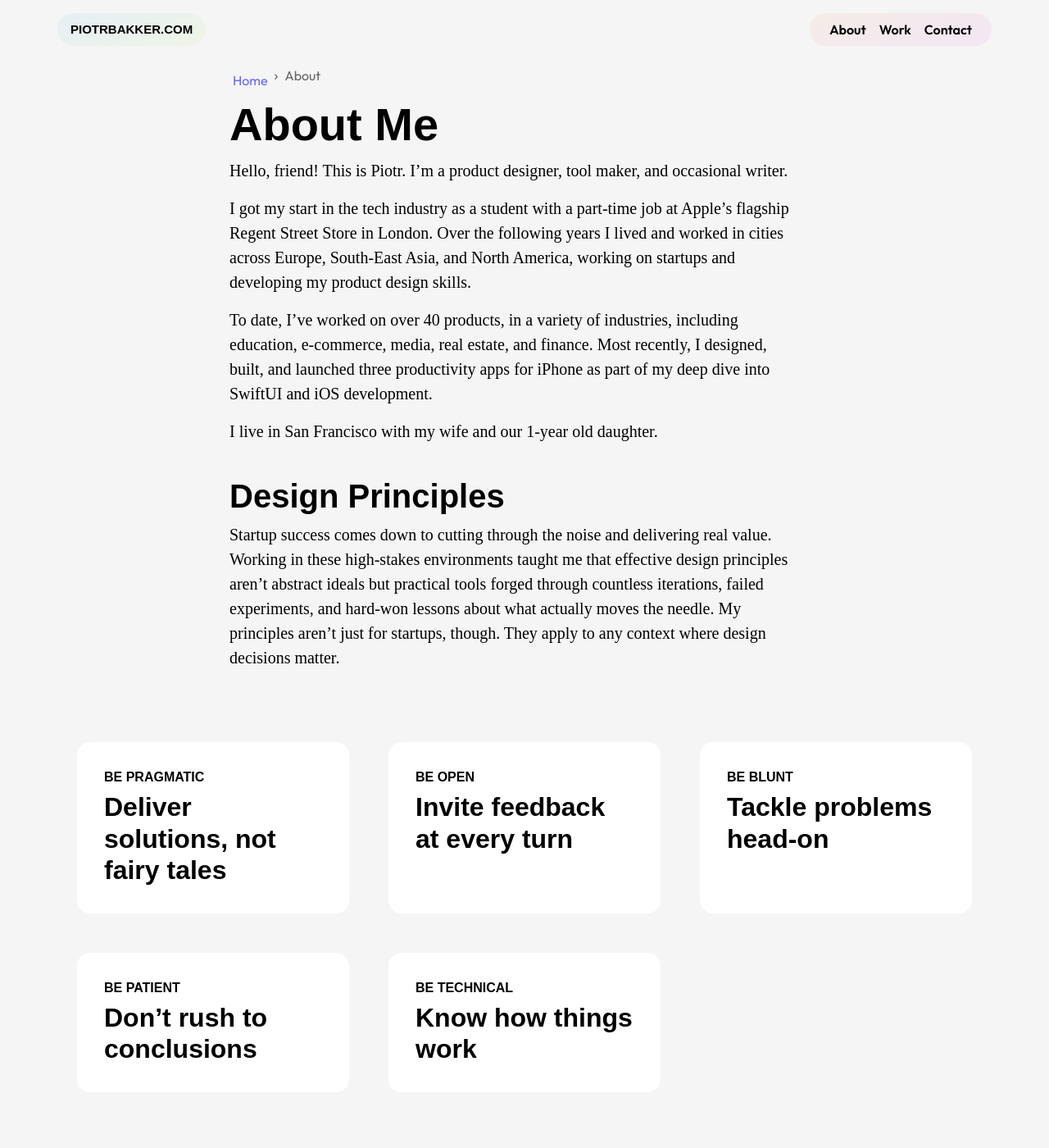
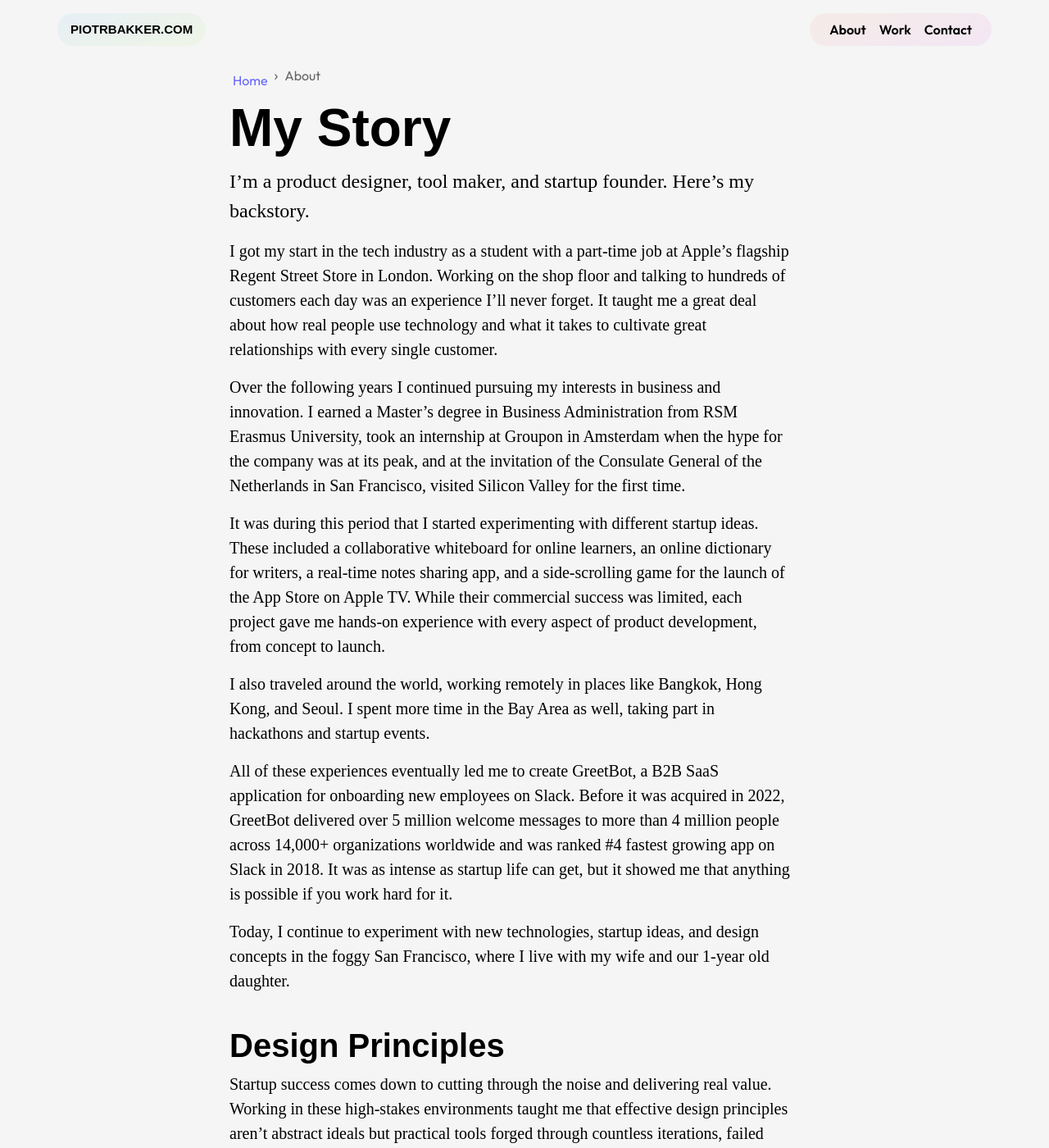
Before and after one commit to piotrbakker/piotrbakker.com, a Jekyll site: the page built from about.html, in a window 1280 px wide and 1400 px high. Shown: the whole window at 82% size. Built offline with Jekyll 4.4.1, drawn with Linux system fonts in a browser that asks for light colours; some web fonts are replaced.

Commit message:
Change heading to 'My Story' and update content.

```diff
--- a/about.html
+++ b/about.html
@@ -6,11 +6,14 @@
     <div class="row justify-content-center">
       <div class="col-md-10 col-xl-8 pe-lg-5">
         {% include breadcrumbs.html %}
-        <h1 class="display-4 fw-bold text-style-primary text-sans-serif">About Me</h1>
-        <p class="fs-5 text-style-primary text-serif">Hello, friend! This is Piotr. I’m a product designer, tool maker, and occasional writer.</p>
-        <p class="fs-5 text-style-primary text-serif">I got my start in the tech industry as a student with a part&#8209;time job at Apple’s flagship Regent Street Store in London. Over the following years I lived and worked in cities across Europe, South&#8209;East Asia, and North America, working on startups and developing my product design skills.</p>
-        <p class="fs-5 text-style-primary text-serif">To date, I’ve worked on over 40 products, in a variety of industries, including education, e&#8209;commerce, media, real estate, and finance. Most recently, I designed, built, and launched three productivity apps for iPhone as part of my deep dive into SwiftUI and iOS development.</p>
-        <p class="fs-5 text-style-primary text-serif">I live in San Francisco with my wife and our 1&#8209;year old daughter.</p>
+        <h1 class="display-3 fw-bold text-style-primary text-sans-serif">My Story</h1>
+        <p class="fs-4 text-style-primary text-serif">I’m a product designer, tool maker, and startup founder. Here’s my backstory.</p>
+        <p class="fs-5 text-style-primary text-serif">I got my start in the tech industry as a student with a part‑time job at Apple’s flagship Regent Street Store in London. Working on the shop floor and talking to hundreds of customers each day was an experience I’ll never forget. It taught me a great deal about how real people use technology and what it takes to cultivate great relationships with every single customer.</p>
+        <p class="fs-5 text-style-primary text-serif">Over the following years I continued pursuing my interests in business and innovation. I earned a Master’s degree in Business Administration from RSM Erasmus University, took an internship at Groupon in Amsterdam when the hype for the company was at its peak, and at the invitation of the Consulate General of the Netherlands in San Francisco, visited Silicon Valley for the first time.</p>
+        <p class="fs-5 text-style-primary text-serif">It was during this period that I started experimenting with different startup ideas. These included a collaborative whiteboard for online learners, an online dictionary for writers, a real-time notes sharing app, and a side-scrolling game for the launch of the App Store on Apple TV. While their commercial success was limited, each project gave me hands-on experience with every aspect of product development, from concept to launch.</p>
+        <p class="fs-5 text-style-primary text-serif">I also traveled around the world, working remotely in places like Bangkok, Hong Kong, and Seoul. I spent more time in the Bay Area as well, taking part in hackathons and startup events.</p>
+        <p class="fs-5 text-style-primary text-serif">All of these experiences eventually led me to create GreetBot, a B2B SaaS application for onboarding new employees on Slack. Before it was acquired in 2022, GreetBot delivered over 5 million welcome messages to more than 4 million people across 14,000+ organizations worldwide and was ranked #4 fastest growing app on Slack in 2018. It was as intense as startup life can get, but it showed me that anything is possible if you work hard for it.</p>
+        <p class="fs-5 text-style-primary text-serif">Today, I continue to experiment with new technologies, startup ideas, and design concepts in the foggy San Francisco, where I live with my wife and our 1‑year old daughter.</p>
       </div>
     </div>
     <div class="row justify-content-center mt-2 mt-lg-4">
```
